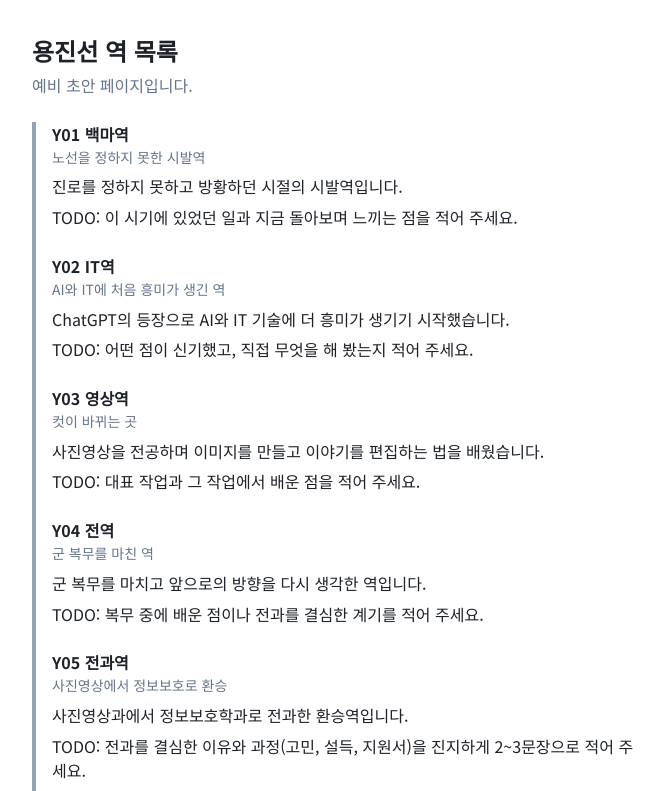
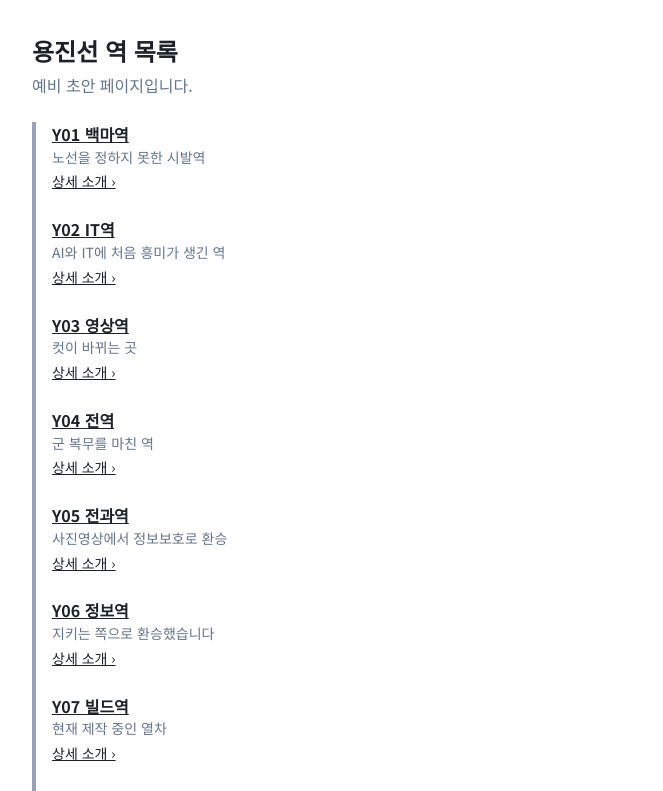
Before and after one commit to BLACKHEADHUB/yongjin-line, a Next.js app: page /stations in a window 1280 px wide. Shown: the top 791 px of the page, without its empty margins (304-967 px from the left). Built offline with nearby package versions, Linux system fonts and the light colour scheme; no server answers; the database is empty; a web font is replaced by a local one.

Commit message:
역 상세 소개 예비 페이지 추가

```diff
--- a/app/stations/page.js
+++ b/app/stations/page.js
@@ -14,10 +14,10 @@ export default async function Stations() {
       <ol style={{ listStyle: 'none', margin: 0, padding: 0 }}>
         {stations.map((s) => (
           <li key={s.id} style={{ borderLeft: '4px solid #94a3b8', padding: '0 0 24px 16px' }}>
-            <strong>{s.no} {s.name}</strong>
+            <a href={`/stations/${s.id}`}><strong>{s.no} {s.name}</strong></a>
             {s.status === 'construction' && <span style={{ color: '#b45309' }}> (공사 중)</span>}
             <div style={{ color: '#64748b', fontSize: 14 }}>{s.subtitle}</div>
-            {s.story.map((t, i) => <p key={i} style={{ margin: '6px 0 0' }}>{t}</p>)}
+            <a href={`/stations/${s.id}`} style={{ fontSize: 14 }}>상세 소개 ›</a>
           </li>
         ))}
       </ol>
```
Also changed, not shown: app/stations/[id]/page.js (added, +21 -0 lines).
